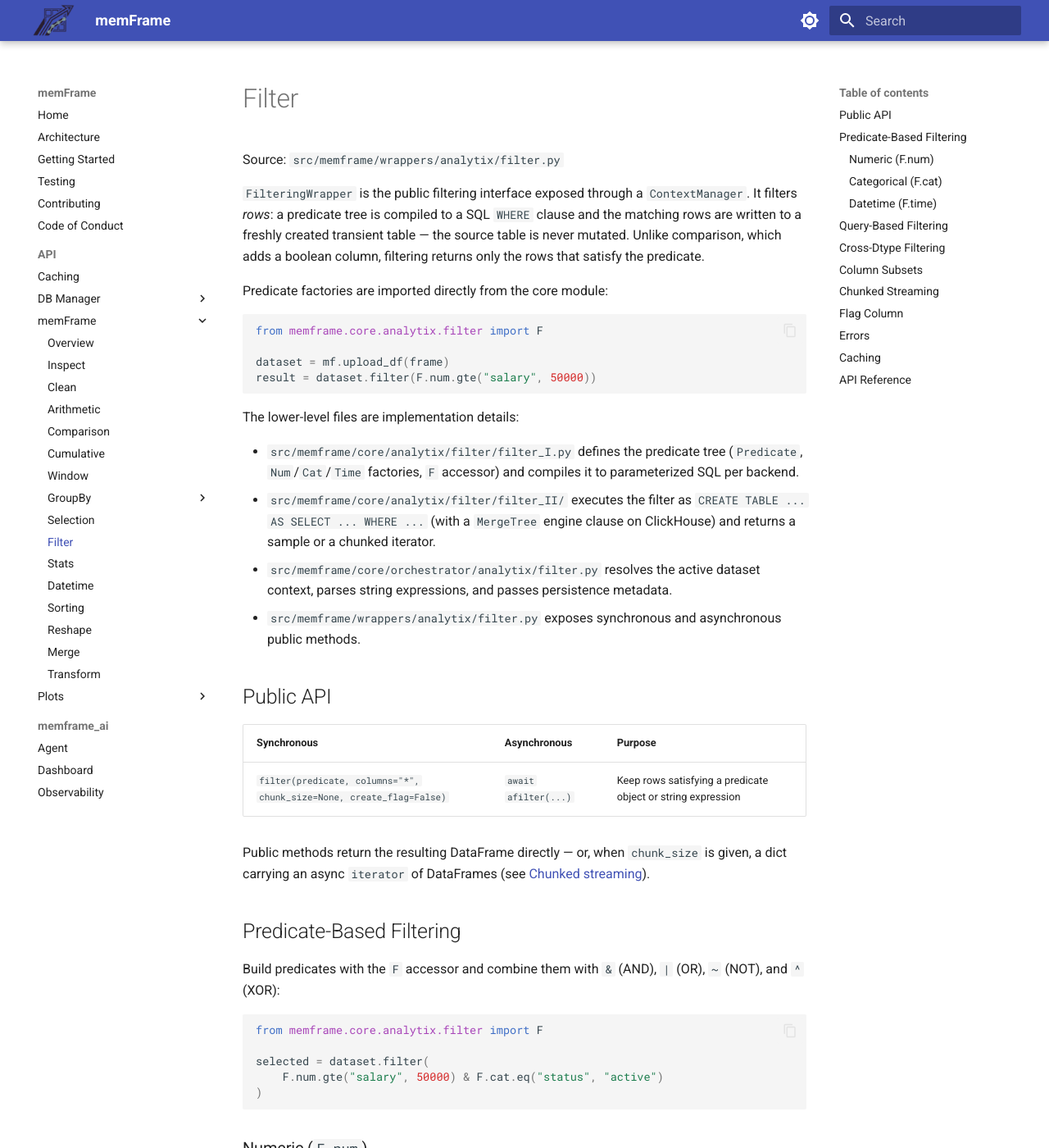
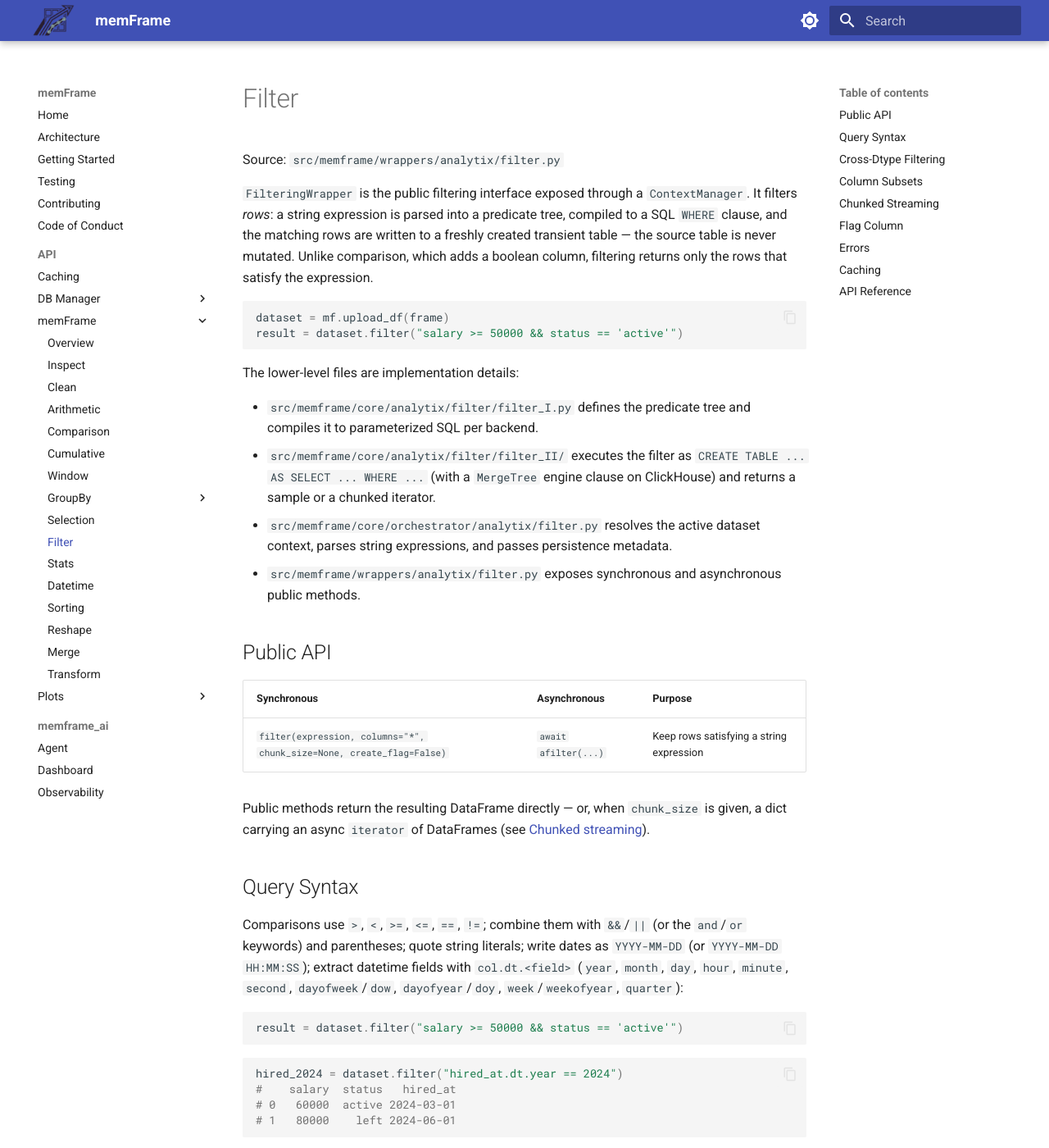
Before and after one commit to Debojit95/memFrame, an MkDocs documentation site: the page built from docs/api/filter.md, in a window 1280 px wide and 1400 px high. Shown: the whole window at 82% size. Built offline with MkDocs 1.6.1 and Material for MkDocs 9.7.7, drawn with Linux system fonts in a browser that asks for light colours; some of the changed text lies outside the part shown.

Commit message:
[docs] filter page string-only; README local dev via uv sync and build

````diff
--- a/docs/api/filter.md
+++ b/docs/api/filter.md
@@ -3,26 +3,21 @@
 Source: `src/memframe/wrappers/analytix/filter.py`
 
 `FilteringWrapper` is the public filtering interface exposed through a
-`ContextManager`. It filters *rows*: a predicate tree is compiled to a SQL
-`WHERE` clause and the matching rows are written to a freshly created
-transient table — the source table is never mutated. Unlike comparison, which
-adds a boolean column, filtering returns only the rows that satisfy the
-predicate.
-
-Predicate factories are imported directly from the core module:
+`ContextManager`. It filters *rows*: a string expression is parsed into a
+predicate tree, compiled to a SQL `WHERE` clause, and the matching rows are
+written to a freshly created transient table — the source table is never
+mutated. Unlike comparison, which adds a boolean column, filtering returns
+only the rows that satisfy the expression.
 
 ```python
-from memframe.core.analytix.filter import F
-
 dataset = mf.upload_df(frame)
-result = dataset.filter(F.num.gte("salary", 50000))
+result = dataset.filter("salary >= 50000 && status == 'active'")
 ```
 
 The lower-level files are implementation details:
 
 - `src/memframe/core/analytix/filter/filter_I.py` defines the predicate tree
-  (`Predicate`, `Num`/`Cat`/`Time` factories, `F` accessor) and compiles it to
-  parameterized SQL per backend.
+  and compiles it to parameterized SQL per backend.
 - `src/memframe/core/analytix/filter/filter_II/` executes the filter as
   `CREATE TABLE ... AS SELECT ... WHERE ...` (with a `MergeTree` engine clause
   on ClickHouse) and returns a sample or a chunked iterator.
@@ -35,85 +30,17 @@
 
 | Synchronous | Asynchronous | Purpose |
 | --- | --- | --- |
-| `filter(predicate, columns="*", chunk_size=None, create_flag=False)` | `await afilter(...)` | Keep rows satisfying a predicate object or string expression |
+| `filter(expression, columns="*", chunk_size=None, create_flag=False)` | `await afilter(...)` | Keep rows satisfying a string expression |
 
 Public methods return the resulting DataFrame directly — or, when `chunk_size`
 is given, a dict carrying an async `iterator` of DataFrames (see
 [Chunked streaming](#chunked-streaming)).
 
-## Predicate-Based Filtering
+## Query Syntax
 
-Build predicates with the `F` accessor and combine them with `&` (AND),
-`|` (OR), `~` (NOT), and `^` (XOR):
-
-```python
-from memframe.core.analytix.filter import F
-
-selected = dataset.filter(
-    F.num.gte("salary", 50000) & F.cat.eq("status", "active")
-)
-```
-
-### Numeric (`F.num`)
-
-| Factory | Meaning |
-| --- | --- |
-| `gt(col, val)` / `gte(col, val)` | `col > val` / `col >= val` |
-| `lt(col, val)` / `lte(col, val)` | `col < val` / `col <= val` |
-| `eq(col, val)` / `ne(col, val)` | `col = val` / `col != val` |
-| `between(col, low, high)` | `col >= low AND col <= high` |
-| `outside(col, low, high)` | `col < low OR col > high` |
-| `gt_col(col1, col2)` / `lt_col(col1, col2)` | Column-vs-column comparison |
-| `delta_gt(col1, col2, threshold)` | `(col1 - col2) > threshold` |
-
-```python
-well_paid = dataset.filter(F.num.between("salary", 50000, 100000))
-```
-
-### Categorical (`F.cat`)
-
-| Factory | Meaning |
-| --- | --- |
-| `eq(col, value)` / `ne(col, value)` | Exact match / mismatch |
-| `in_(col, values)` / `not_in(col, values)` | `IN` / `NOT IN` membership |
-| `contains(col, text)` | `%text%` (`starts_with` / `ends_with` narrow it) |
-| `ilike(col, pattern)` | Case-insensitive `LIKE` |
-| `regex(col, pattern)` / `not_regex(col, pattern)` | Regex match (case-sensitive by default) |
-| `is_null(col)` / `not_null(col)` | `IS NULL` / `IS NOT NULL` |
-| `length_gt(col, n)` / `length_lt` / `length_eq` | `LENGTH(col)` comparisons |
-| `matches_any_pattern(col, patterns)` | OR of several `contains` |
-
-```python
-named = dataset.filter(F.cat.starts_with("name", "A"))
-```
-
-### Datetime (`F.time`)
-
-| Factory | Meaning |
-| --- | --- |
-| `before(col, ts)` / `after(col, ts)` | `<` / `>` a timestamp |
-| `on_or_before` / `on_or_after` / `eq` / `ne` | `<=` / `>=` / `=` / `!=` |
-| `between(col, start, end)` | Timestamp range (`outside` inverts it) |
-| `last_days(col, n)` (+ hours/minutes/seconds/months/years) | Relative to now, e.g. `col >= NOW() - INTERVAL 'n days'` |
-| `year_eq(col, v)` (+ month/day/hour/minute/second variants) | `EXTRACT` field comparisons |
-| `month_between` / `day_between` / `hour_between` | `EXTRACT` field ranges |
-| `is_weekday(col)` / `is_weekend(col)` | Day-of-week sets (also `is_monday`, `is_friday`, `dow_eq`) |
-| `is_business_hours(col, 9, 17)` | `EXTRACT(HOUR ...)` range |
-| `before_tz(col, ts, tz)` (+ after/on_or_before/on_or_after/eq/between variants) | Timezone-aware comparisons |
-
-```python
-recent = dataset.filter(F.time.last_days("hired_at", 1000))
-#    salary  status   hired_at
-# 0   60000  active 2024-03-01
-# 1   80000    left 2024-06-01
-```
-
-## Query-Based Filtering
-
-Pass a single string expression instead of predicate objects. Comparisons use
-`>`, `<`, `>=`, `<=`, `==`, `!=`; combine them with `&&`/`||` (or the `and`/`or`
-keywords) and parentheses; quote string literals; write dates as
-`YYYY-MM-DD` (or `YYYY-MM-DD HH:MM:SS`); extract datetime fields with
+Comparisons use `>`, `<`, `>=`, `<=`, `==`, `!=`; combine them with `&&`/`||`
+(or the `and`/`or` keywords) and parentheses; quote string literals; write
+dates as `YYYY-MM-DD` (or `YYYY-MM-DD HH:MM:SS`); extract datetime fields with
 `col.dt.<field>` (`year`, `month`, `day`, `hour`, `minute`, `second`,
 `dayofweek`/`dow`, `dayofyear`/`doy`, `week`/`weekofyear`, `quarter`):
 
@@ -128,26 +55,16 @@
 # 1   80000    left 2024-06-01
 ```
 
-Pick predicates when the filter is built programmatically (factories compose
-with `&`/`|`), strings for compact hand-written queries.
+Relative time is expressed against the database clock:
+
+```python
+recent = dataset.filter("hired_at >= '2024-03-01' && hired_at <= '2024-06-01'")
+```
 
 ## Cross-Dtype Filtering
 
-Unlike `compare()`, filtering imposes no same-type restriction — each predicate
-is independent, so numeric, categorical, and datetime conditions mix freely in
-one call:
-
-```python
-result = dataset.filter(
-    F.num.gte("salary", 50000)
-    & F.cat.eq("status", "active")
-    & F.time.on_or_after("hired_at", "2024-01-01")
-)
-#    salary  status   hired_at
-# 0   60000  active 2024-03-01
-```
-
-The equivalent single string:
+Unlike `compare()`, filtering imposes no same-type restriction — numeric,
+categorical, and datetime conditions mix freely in one expression:
 
 ```python
 result = dataset.filter(
@@ -162,7 +79,7 @@
 Pass `columns` to project the result instead of returning `*`:
 
 ```python
-lean = dataset.filter(F.num.gte("salary", 50000), columns=["name", "salary"])
+lean = dataset.filter("salary >= 50000", columns=["name", "salary"])
 ```
 
 ## Chunked Streaming
@@ -171,7 +88,7 @@
 instead of materializing one sample:
 
 ```python
-response = dataset.filter(F.num.gte("salary", 50000), chunk_size=1000)
+response = dataset.filter("salary >= 50000", chunk_size=1000)
 async for chunk in response["iterator"]:
     process(chunk)
 ```
@@ -190,7 +107,7 @@
 from memframe.wrappers.analytix.filter import FilteringWrapper
 
 response = FilteringWrapper(dataset).filter(
-    F.num.gte("salary", 50000), create_flag=True
+    "salary >= 50000", create_flag=True
 )
 print(response["flag_column"])  # filter_flag
 print(dataset.head(n=10))
````
Also changed, not shown: README.md (+2 -1 lines).
